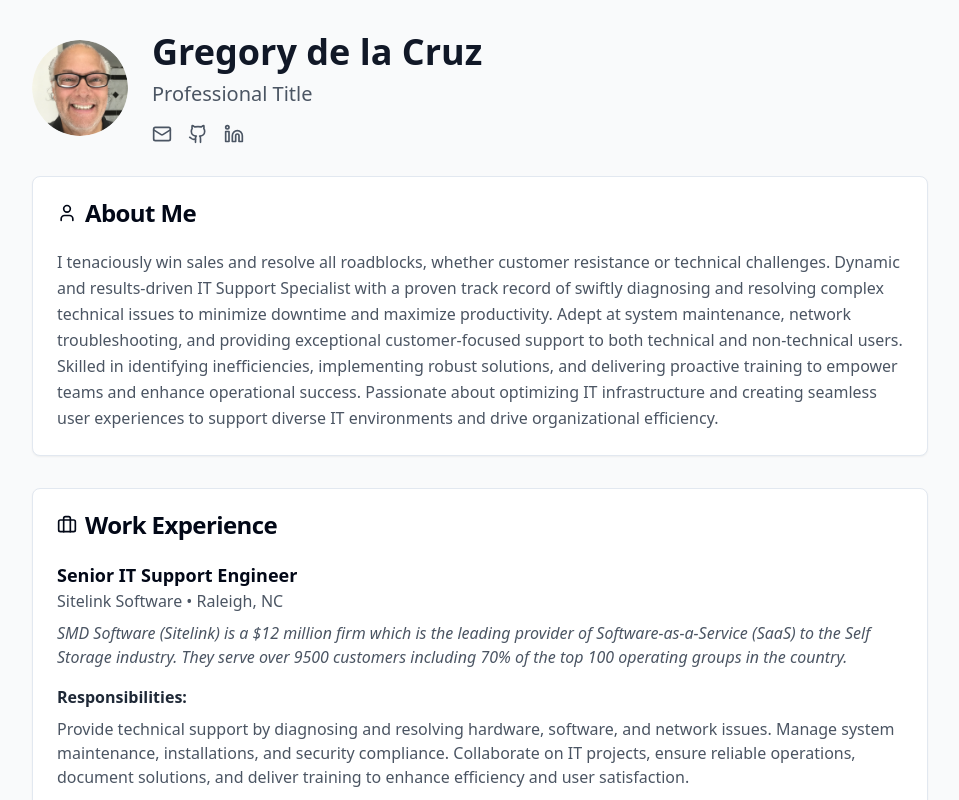
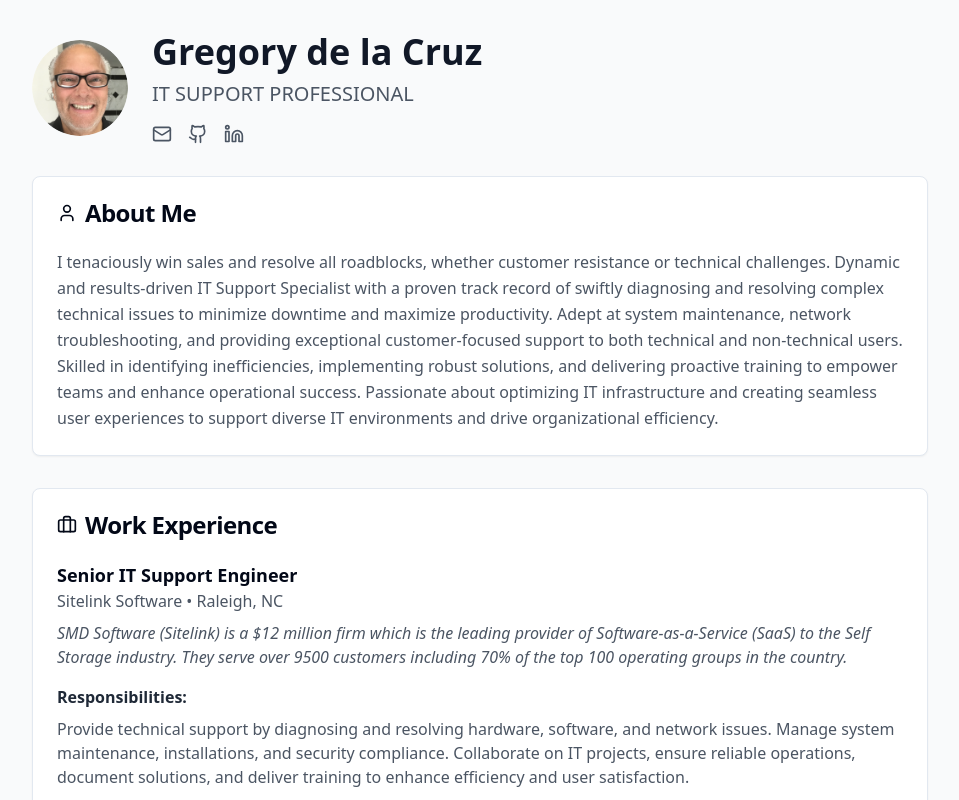
Before and after one commit to gregorydelacruz/gregorydelacruz.resume.github.io, a React (Vite) app: page / in a window 1280 px wide. Shown: the top 800 px of the page, without its empty margins (160-1119 px from the left). Built offline with nearby package versions, Linux system fonts and the light colour scheme.

Commit message:
Add professional title to header
Updated the Header component to include the professional title "IT SUPPORT PROFESSIONAL" for better representation.
[skip gpt_engineer]

```diff
--- a/src/components/resume/Header.tsx
+++ b/src/components/resume/Header.tsx
@@ -11,7 +11,7 @@ const Header = () => (
     </Avatar>
     <div className="text-center sm:text-left">
       <h1 className="text-4xl font-bold text-gray-900">Gregory de la Cruz</h1>
-      <p className="text-xl text-gray-600 mt-2">Professional Title</p>
+      <p className="text-xl text-gray-600 mt-2">IT SUPPORT PROFESSIONAL</p>
       <div className="flex gap-4 mt-4 justify-center sm:justify-start">
         <a href="mailto:your.email@example.com" className="text-gray-600 hover:text-gray-900">
           <Mail className="h-5 w-5" />
```
